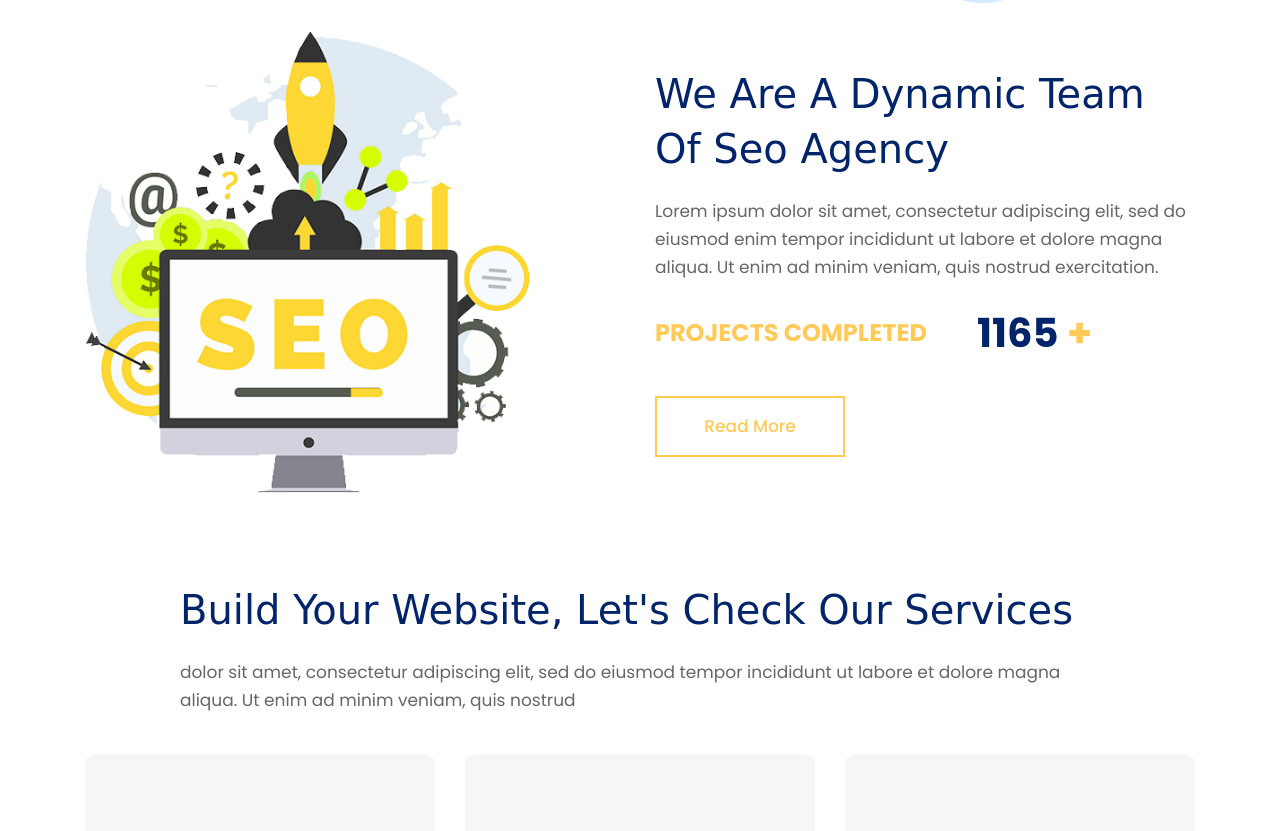
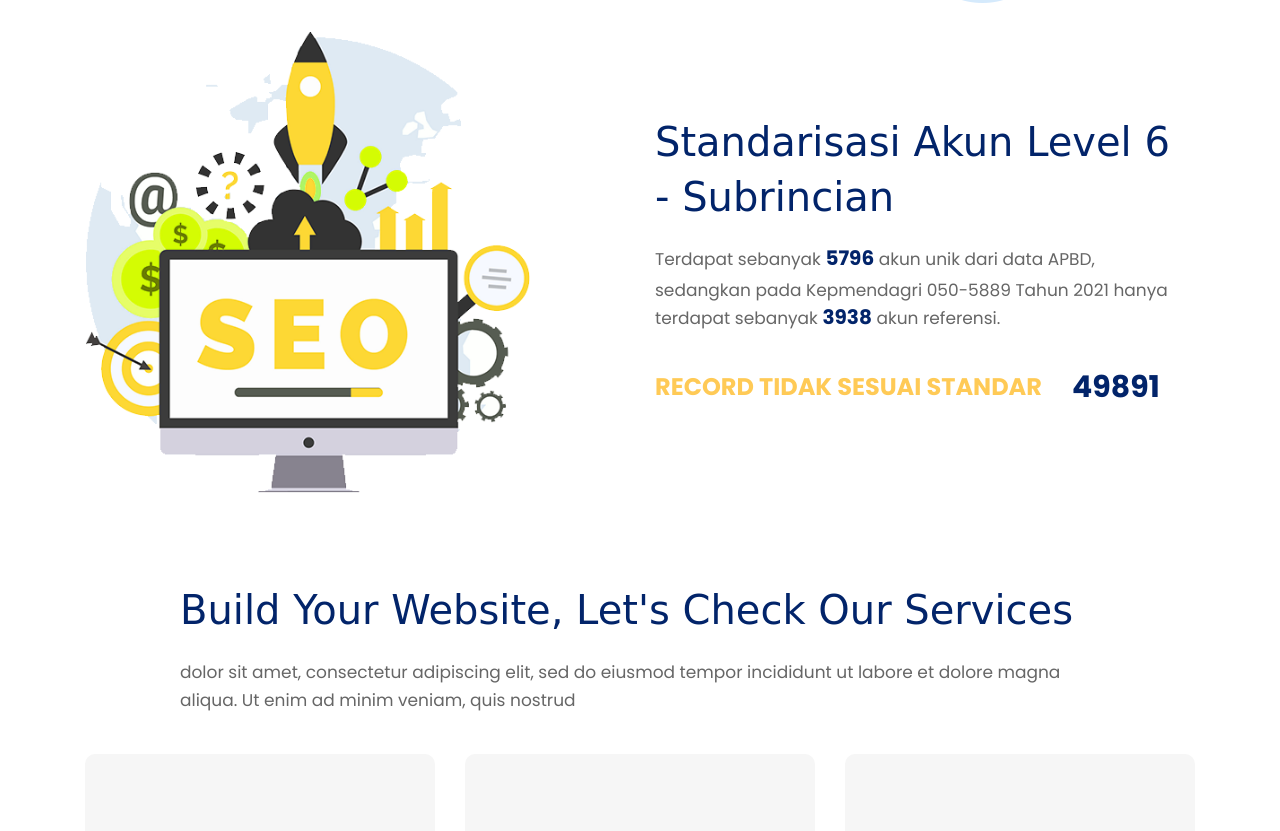
Before and after one commit to maximumdas/Hackathon-Recall, a plain HTML site: page nomenklatur/index.html in a window 1280 px wide. Shown: the part 954-1785 px from the top of the page. Drawn offline with nearby package versions, Linux system fonts and the light colour scheme; a web font is replaced by a local one.

Commit message:
data-aos

```diff
--- a/nomenklatur/css/style.css
+++ b/nomenklatur/css/style.css
@@ -516,11 +516,20 @@ button {
 
 .team .titlepage strong {
      color: #02246a;
-     font-size: 40px;
+     font-size: 30px;
      line-height: 35px;
      font-weight: bold;
      margin-top: -5px;
-     padding-left: 50px;
+     padding-left: 30px;
+     display: inline-block;
+}
+
+.team .titlepage strong.number {
+     color: #02246a;
+     font-size: 20px;
+     font-weight: bold;
+     margin-top: -5px;
+     padding-left: 0;
      display: inline-block;
 }
 
--- a/nomenklatur/index.html
+++ b/nomenklatur/index.html
@@ -8,7 +8,7 @@
       <meta name="viewport" content="width=device-width, initial-scale=1">
       <meta name="viewport" content="initial-scale=1, maximum-scale=1">
       <!-- site metas -->
-      <title>selo</title>
+      <title>SI AKUR</title>
       <meta name="keywords" content="">
       <meta name="description" content="">
       <meta name="author" content="">
@@ -75,18 +75,6 @@
                               <li class="nav-item">
                                  <a class="nav-link" href="about.html">About Us</a>
                               </li>
-                              <!-- <li class="nav-item">
-                                 <a class="nav-link" href="service.html">Services</a>
-                              </li>
-                              <li class="nav-item">
-                                 <a class="nav-link" href="blog.html">Blog</a>
-                              </li>
-                              <li class="nav-item">
-                                 <a class="nav-link" href="contact.html">Contact Us</a>
-                              </li>
-                              <li class="nav-item d_none">
-                                 <a class="nav-link" href="#"><i class="fa fa-search" aria-hidden="true"></i></a>
-                              </li> -->
                            </ul>
                         </div>
                      </nav>
@@ -104,8 +92,6 @@
                <li data-target="#banner1" data-slide-to="0" class="active"></li>
                <li data-target="#banner1" data-slide-to="1"></li>
                <li data-target="#banner1" data-slide-to="2"></li>
-               <!-- <li data-target="#banner1" data-slide-to="3"></li>
-               <li data-target="#banner1" data-slide-to="4"></li> -->
             </ol>
             <div class="carousel-inner">
                <div class="carousel-item active">
@@ -188,18 +174,18 @@
       <div class="team">
          <div class="container">
             <div class="row d_flex">
-               <div class="col-md-5">
+               <div class="col-md-5" data-aos="fade-up" data-aos-duration="1500">
                   <div class="team_img">
                      <figure><img src="images/sco.png" alt="#"/></figure>
                   </div>
                </div>
-               <div class="col-md-6 offset-md-1">
+               <div class="col-md-6 offset-md-1" data-aos="fade-up" data-aos-duration="1500">
                   <div class="titlepage">
-                     <h2>We Are A Dynamic Team Of Seo Agency</h2>
-                     <p>Lorem ipsum dolor sit amet, consectetur adipiscing elit, sed do eiusmod enim tempor incididunt ut labore et dolore magna aliqua. Ut enim ad minim veniam, quis nostrud exercitation.</p>
-                     <h3>PROJECTS COMPLETED</h3>
-                     <strong>1165 <span class="yellow">+</span></strong>
-                     <a class="read_more" href="#"> Read More</a>
+                     <h2>Standarisasi Akun Level 6 - Subrincian</h2>
+                     <p>Terdapat sebanyak <strong class="number">5796</strong> akun unik dari data APBD, sedangkan
+                        pada Kepmendagri 050-5889 Tahun 2021 hanya terdapat sebanyak <strong class="number">3938</strong> akun referensi.</p>
+                     <h3>RECORD TIDAK SESUAI STANDAR</h3>
+                     <strong>49891<span class="yellow"></span></strong>
                   </div>
                </div>
             </div>
```
Also changed, not shown: 1 other file.
